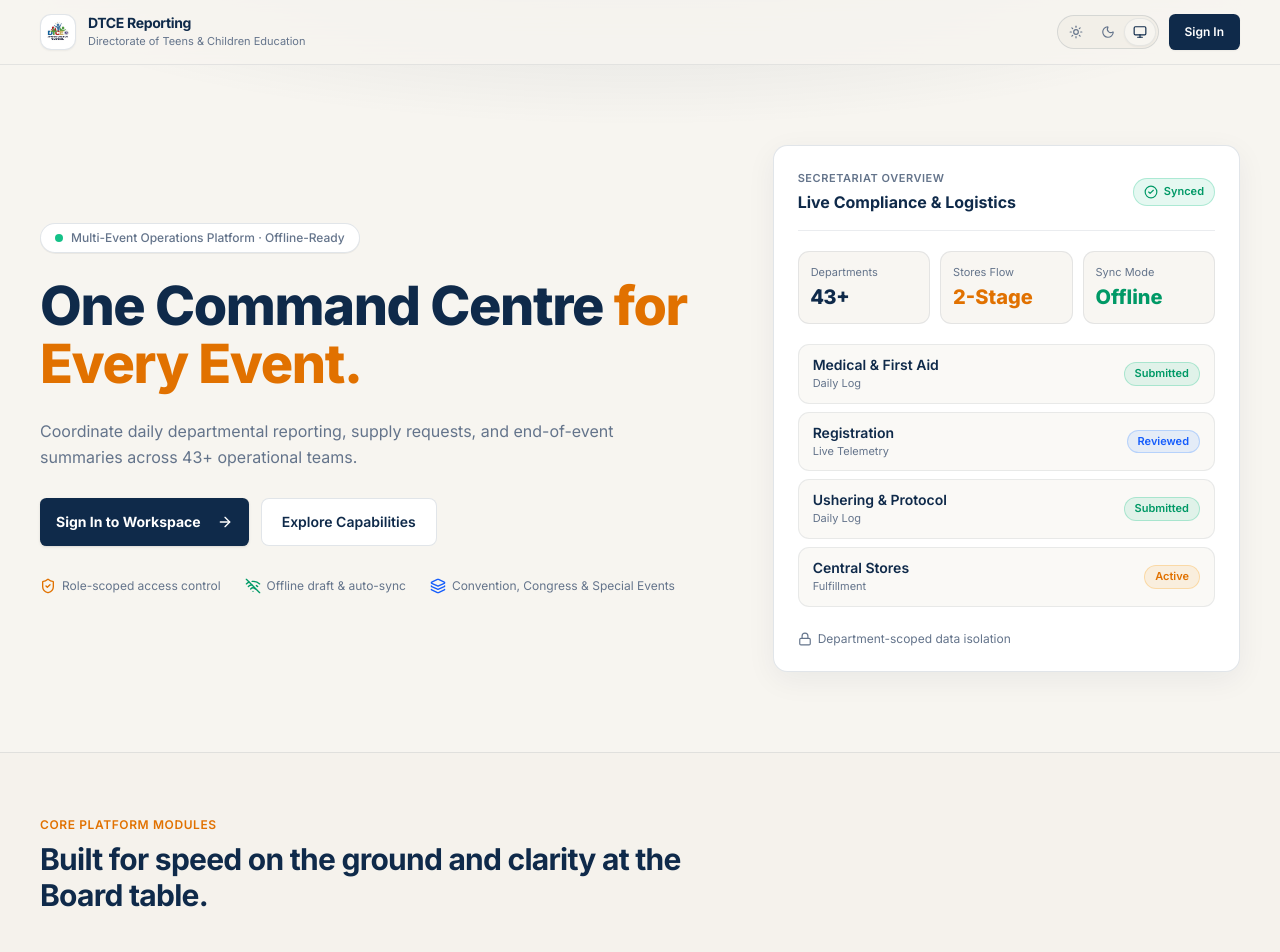
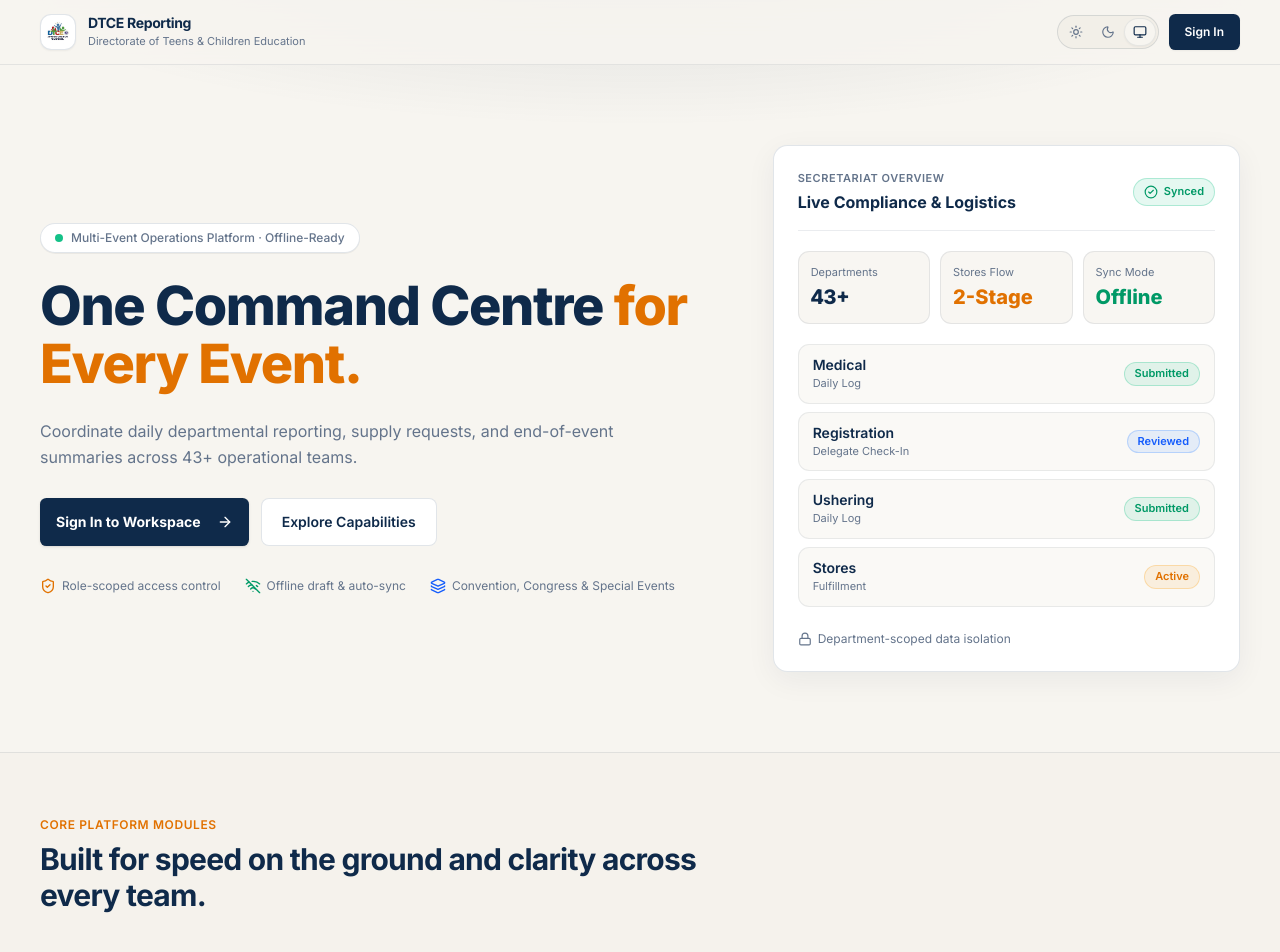
Before and after one commit to savebiz/DTCE-Reports, a Next.js app: page / in a window 1280 px wide. Shown: the top 952 px of the page. Built offline with nearby package versions, Linux system fonts and the light colour scheme; no server answers.

Commit message:
design: refine landing department labels and remove remaining Board reference

```diff
--- a/src/app/page.tsx
+++ b/src/app/page.tsx
@@ -16,10 +16,10 @@ import {
 } from 'lucide-react'
 
 const WORKFLOW_ROWS = [
-  { name: 'Medical & First Aid', stage: 'Daily Log', status: 'Submitted', tone: 'emerald' },
-  { name: 'Registration', stage: 'Live Telemetry', status: 'Reviewed', tone: 'blue' },
-  { name: 'Ushering & Protocol', stage: 'Daily Log', status: 'Submitted', tone: 'emerald' },
-  { name: 'Central Stores', stage: 'Fulfillment', status: 'Active', tone: 'amber' },
+  { name: 'Medical', stage: 'Daily Log', status: 'Submitted', tone: 'emerald' },
+  { name: 'Registration', stage: 'Delegate Check-In', status: 'Reviewed', tone: 'blue' },
+  { name: 'Ushering', stage: 'Daily Log', status: 'Submitted', tone: 'emerald' },
+  { name: 'Stores', stage: 'Fulfillment', status: 'Active', tone: 'amber' },
 ] as const
 
 const CAPABILITIES = [
@@ -277,7 +277,7 @@ export default function RootLandingPage() {
                 Core Platform Modules
               </p>
               <h2 className="text-2xl sm:text-3xl font-bold tracking-tight text-foreground">
-                Built for speed on the ground and clarity at the Board table.
+                Built for speed on the ground and clarity across every team.
               </h2>
             </div>
 
```
